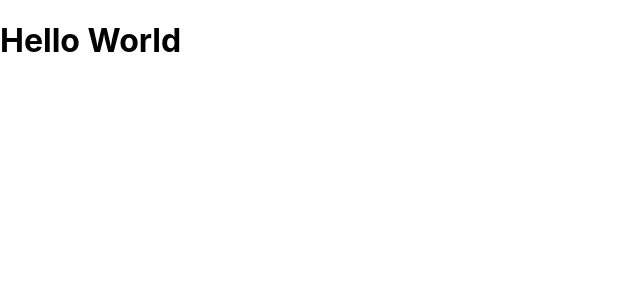
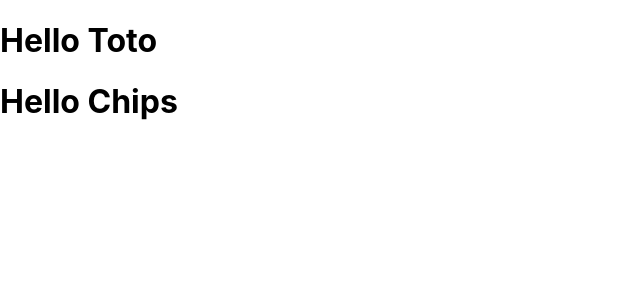
Before and after one commit to valentin-cochin/cda-react-app, a React (Create React App) app: page / in a window 1280 px wide. Shown: the top 300 px of the page, without its empty margins (0-640 px from the left). Built offline with nearby package versions, Linux system fonts and the light colour scheme.

Commit message:
Discoveyr props

```diff
--- a/src/App.jsx
+++ b/src/App.jsx
@@ -8,7 +8,8 @@ class App extends React.Component {
   render() {
     return (
       <div>
-       <Hello/>
+       <Hello login='Toto'/>
+       <Hello login='Chips'/>
       </div>
     )
   }
--- a/src/components/Hello.jsx
+++ b/src/components/Hello.jsx
@@ -4,7 +4,7 @@ class Hello extends Component {
     render() {
         return (
             <div>
-                <h1>Hello World</h1>
+                <h1>Hello {this.props.login}</h1>
             </div>
         );
     }
```
